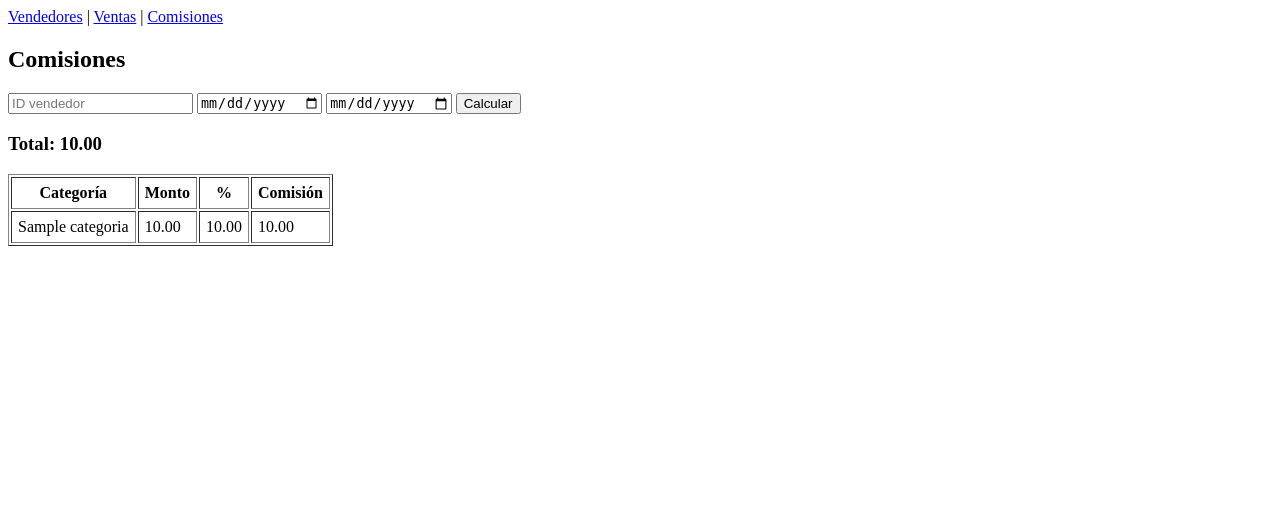
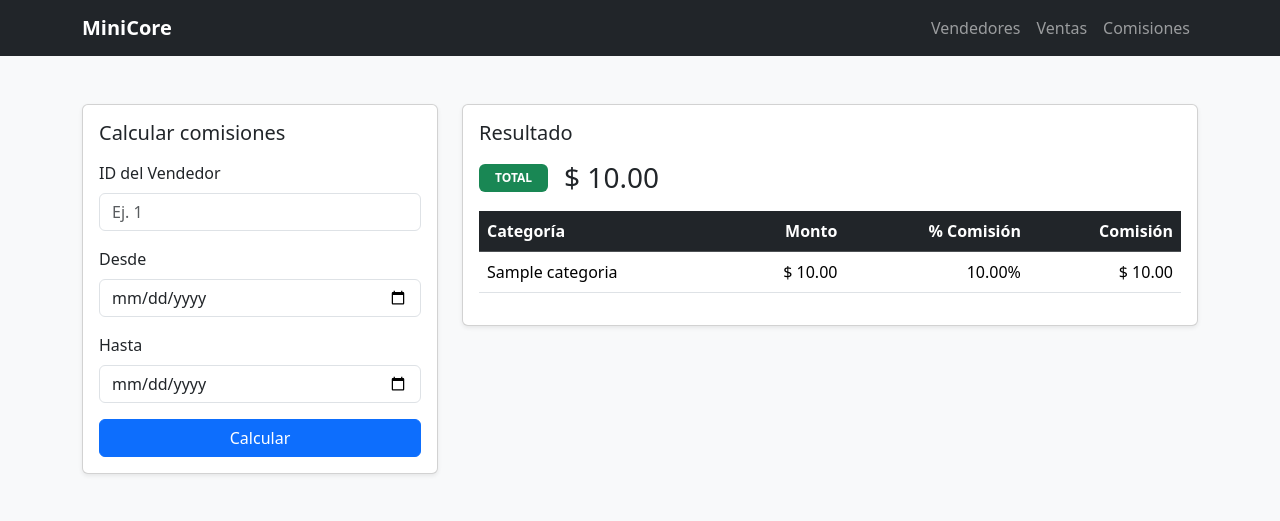
Before and after one commit to sebastianvallej0/minicore-flask, a Flask app: template app/templates/comisiones.html in a window 1280 px wide. Shown: the top 521 px of the page. Run offline with Flask 3, Linux system fonts and the light colour scheme; the template is opened without the code that fills it: most values are stand-ins (such as "Sample title", 1, 10 or a date in 2020).

Commit message:
UI + fixes: home con plantilla, ventas parsea fecha y Decimal

```diff
--- /dev/null
+++ b/app/templates/_base.html
@@ -0,0 +1,40 @@
+<!doctype html>
+<html lang="es">
+<head>
+  <meta charset="utf-8">
+  <meta name="viewport" content="width=device-width, initial-scale=1">
+  <title>{% block title %}MiniCore{% endblock %}</title>
+  <link href="https://cdn.jsdelivr.net/npm/bootstrap@5.3.3/dist/css/bootstrap.min.css" rel="stylesheet">
+</head>
+<body class="bg-light">
+  <!-- NAV -->
+  <nav class="navbar navbar-expand-lg navbar-dark bg-dark">
+    <div class="container">
+      <a class="navbar-brand fw-semibold" href="/">MiniCore</a>
+      <button class="navbar-toggler" type="button" data-bs-toggle="collapse" data-bs-target="#nav">
+        <span class="navbar-toggler-icon"></span>
+      </button>
+      <div id="nav" class="collapse navbar-collapse">
+        <ul class="navbar-nav ms-auto">
+          <li class="nav-item">
+            <a class="nav-link {% if active=='vendedores' %}active{% endif %}" href="/vendedores/">Vendedores</a>
+          </li>
+          <li class="nav-item">
+            <a class="nav-link {% if active=='ventas' %}active{% endif %}" href="/ventas/">Ventas</a>
+          </li>
+          <li class="nav-item">
+            <a class="nav-link {% if active=='comisiones' %}active{% endif %}" href="/comisiones/">Comisiones</a>
+          </li>
+        </ul>
+      </div>
+    </div>
+  </nav>
+
+  <!-- MAIN -->
+  <main class="container py-5">
+    {% block content %}{% endblock %}
+  </main>
+
+  <script src="https://cdn.jsdelivr.net/npm/bootstrap@5.3.3/dist/js/bootstrap.bundle.min.js"></script>
+</body>
+</html>
--- a/app/templates/comisiones.html
+++ b/app/templates/comisiones.html
@@ -1,34 +1,67 @@
-<!doctype html>
-<html lang="es">
-<head><meta charset="utf-8"><title>Comisiones</title></head>
-<body>
-  <nav>
-    <a href="/vendedores/">Vendedores</a> |
-    <a href="/ventas/">Ventas</a> |
-    <a href="/comisiones/">Comisiones</a>
-  </nav>
+{% extends "_base.html" %}
+{% block title %}Comisiones · MiniCore{% endblock %}
+{% block content %}
+<div class="row g-4">
+  <div class="col-lg-4">
+    <div class="card shadow-sm">
+      <div class="card-body">
+        <h5 class="card-title mb-3">Calcular comisiones</h5>
+        <form method="get" action="/comisiones/">
+          <div class="mb-3">
+            <label class="form-label">ID del Vendedor</label>
+            <input type="number" name="vendedor_id" class="form-control" placeholder="Ej. 1" required>
+          </div>
+          <div class="mb-3">
+            <label class="form-label">Desde</label>
+            <input type="date" name="desde" class="form-control">
+          </div>
+          <div class="mb-3">
+            <label class="form-label">Hasta</label>
+            <input type="date" name="hasta" class="form-control">
+          </div>
+          <button class="btn btn-primary w-100">Calcular</button>
+        </form>
+      </div>
+    </div>
+  </div>
 
-  <h2>Comisiones</h2>
-  <form method="get" action="/comisiones/">
-    <input type="number" name="vendedor_id" placeholder="ID vendedor" required>
-    <input type="date" name="desde">
-    <input type="date" name="hasta">
-    <button>Calcular</button>
-  </form>
+  <div class="col-lg-8">
+    <div class="card shadow-sm">
+      <div class="card-body">
+        <h5 class="card-title mb-3">Resultado</h5>
+        {% if data %}
+          <div class="d-flex align-items-center gap-3 mb-3">
+            <span class="badge text-bg-success px-3 py-2">TOTAL</span>
+            <h3 class="m-0">$ {{ "%.2f"|format(data.total) }}</h3>
+          </div>
 
-  {% if data %}
-  <h3>Total: {{ "%.2f"|format(data.total) }}</h3>
-  <table border="1" cellpadding="6">
-    <tr><th>Categoría</th><th>Monto</th><th>%</th><th>Comisión</th></tr>
+          <div class="table-responsive">
+            <table class="table table-hover align-middle">
+              <thead class="table-dark">
+                <tr>
+                  <th>Categoría</th>
+                  <th class="text-end">Monto</th>
+                  <th class="text-end">% Comisión</th>
+                  <th class="text-end">Comisión</th>
+                </tr>
+              </thead>
+              <tbody>
                 {% for d in data.detalle %}
                 <tr>
                   <td>{{ d.categoria }}</td>
-      <td>{{ "%.2f"|format(d.monto) }}</td>
-      <td>{{ "%.2f"|format(d.porcentaje) }}</td>
-      <td>{{ "%.2f"|format(d.comision) }}</td>
+                  <td class="text-end">$ {{ "%.2f"|format(d.monto) }}</td>
+                  <td class="text-end">{{ "%.2f"|format(d.porcentaje) }}%</td>
+                  <td class="text-end">$ {{ "%.2f"|format(d.comision) }}</td>
                 </tr>
                 {% endfor %}
+              </tbody>
             </table>
+          </div>
+        {% else %}
+          <div class="alert alert-info m-0">Ingresa un vendedor y rango de fechas para ver el detalle.</div>
         {% endif %}
-</body>
-</html>
+      </div>
+    </div>
+  </div>
+</div>
+{% endblock %}
```
Also changed, not shown: app/__init__.py (+9 -7 lines), app/templates/index.html (added, +14 -0 lines), app/templates/vendedores_list.html (+29 -19 lines), app/templates/ventas_list.html (+45 -22 lines), instance/minicore.db. Lines whose indentation alone changed are shown as unchanged.
